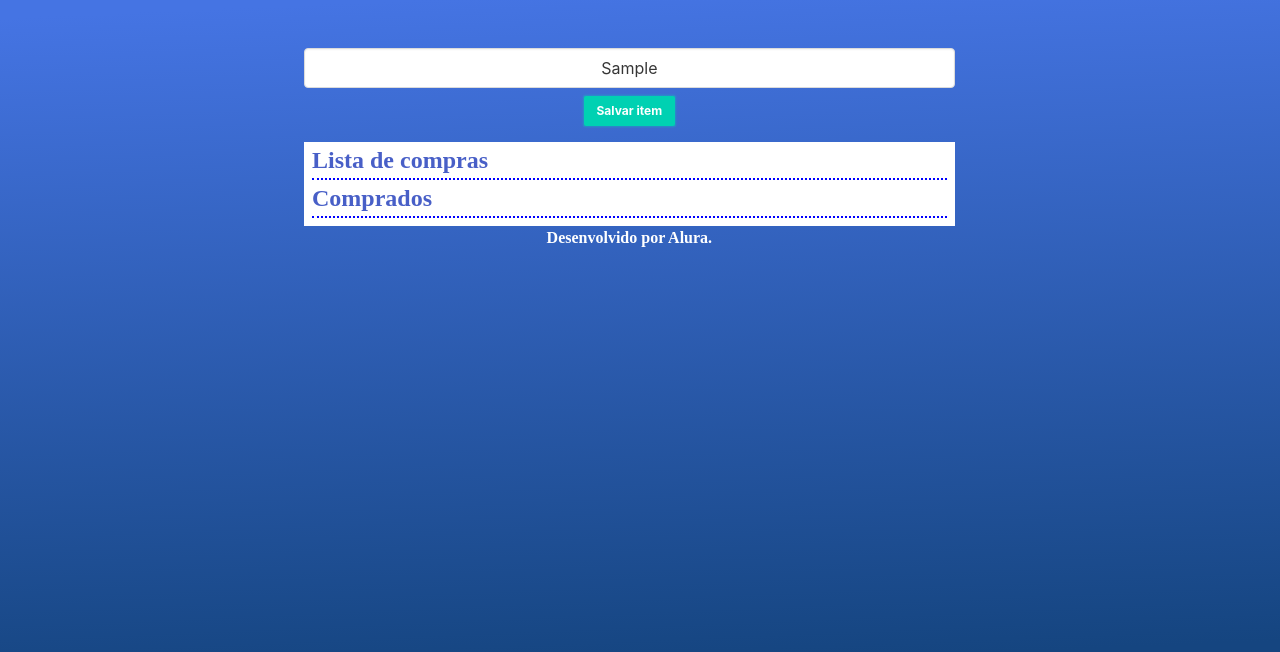
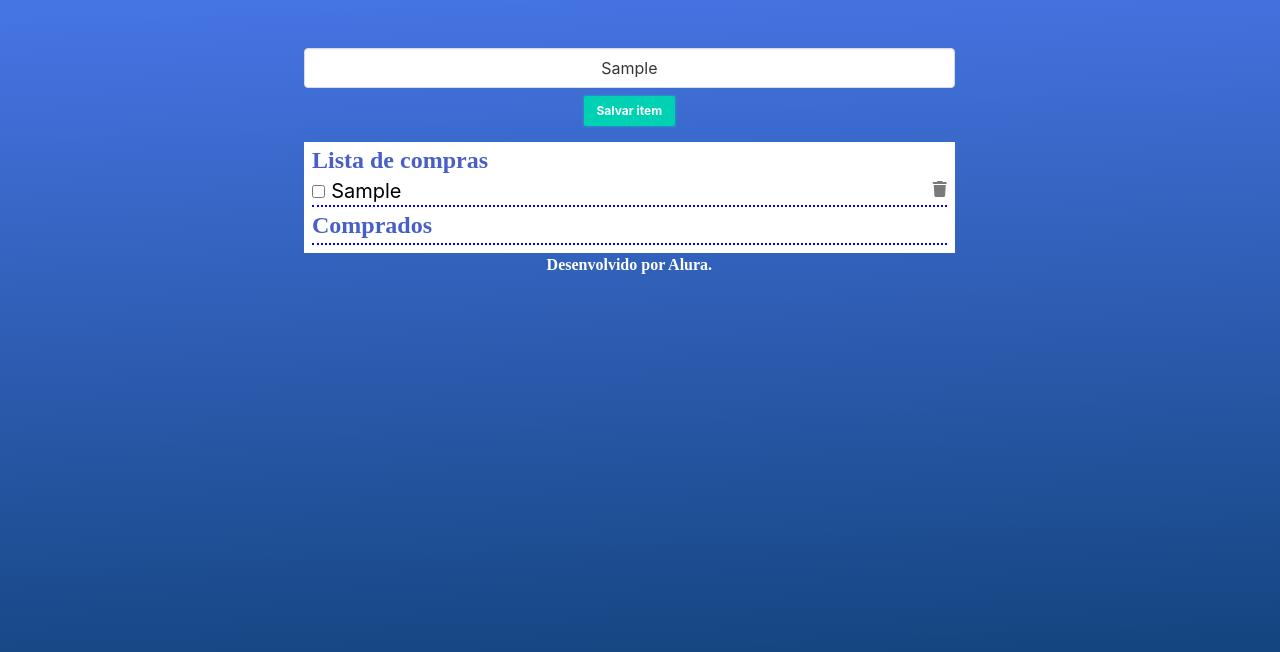
Before and after one commit to SuhFe/javascript_alura, a plain HTML site: page lista-de-compras-projeto-base/index.html in a window 1280 px wide. Both pictures are taken after typing "Sample" into the empty fields and a click on the button "Salvar item". Drawn offline with nearby package versions, Linux system fonts and the light colour scheme; a web font is replaced by a local one.

Commit message:
Iteração com usuário

```diff
--- a/lista-de-compras-projeto-base/main.js
+++ b/lista-de-compras-projeto-base/main.js
@@ -2,10 +2,12 @@ let listaDeItens = []
 
 const form = document.getElementById("form-itens")
 const itensInput = document.getElementById("receber-item")
+const ulItens = document.getElementById("lista-de-itens")
 
 form.addEventListener("submit", function (evento) {
     evento.preventDefault() //impedir padrão
     salvarItem()
+    mostrarItem()
 })
 
 function salvarItem() {
@@ -22,3 +24,29 @@ function salvarItem() {
 
     console.log(listaDeItens)
 }
+
+function mostrarItem(){
+    ulItens.innerHTML = ''
+
+    listaDeItens.forEach((elemento,index) => {
+        ulItens.innerHTML += `
+    <li class="item-compra is-flex is-justify-content-space-between" data-value="${index}">
+        <div>
+            <input type="checkbox" class="is-clickable" />
+            <input type="text" class="is-size-5" value="${elemento.valor}"></input>
+        </div>
+        <div>
+            <i class="fa-solid fa-trash is-clickable deletar"></i>
+        </div>
+    </li>
+    `
+    })
+
+    const inputsCheck = document.querySelectorAll('input[type="checkbox"]')
+
+    inputsCheck.forEach(i => {
+        i.addEventListener('click',(evento) => {
+            console.log("fui clicado")
+        })
+    })
+}
```
Also changed, not shown: lista-de-compras-projeto-base/index.html (+1 -2 lines).
